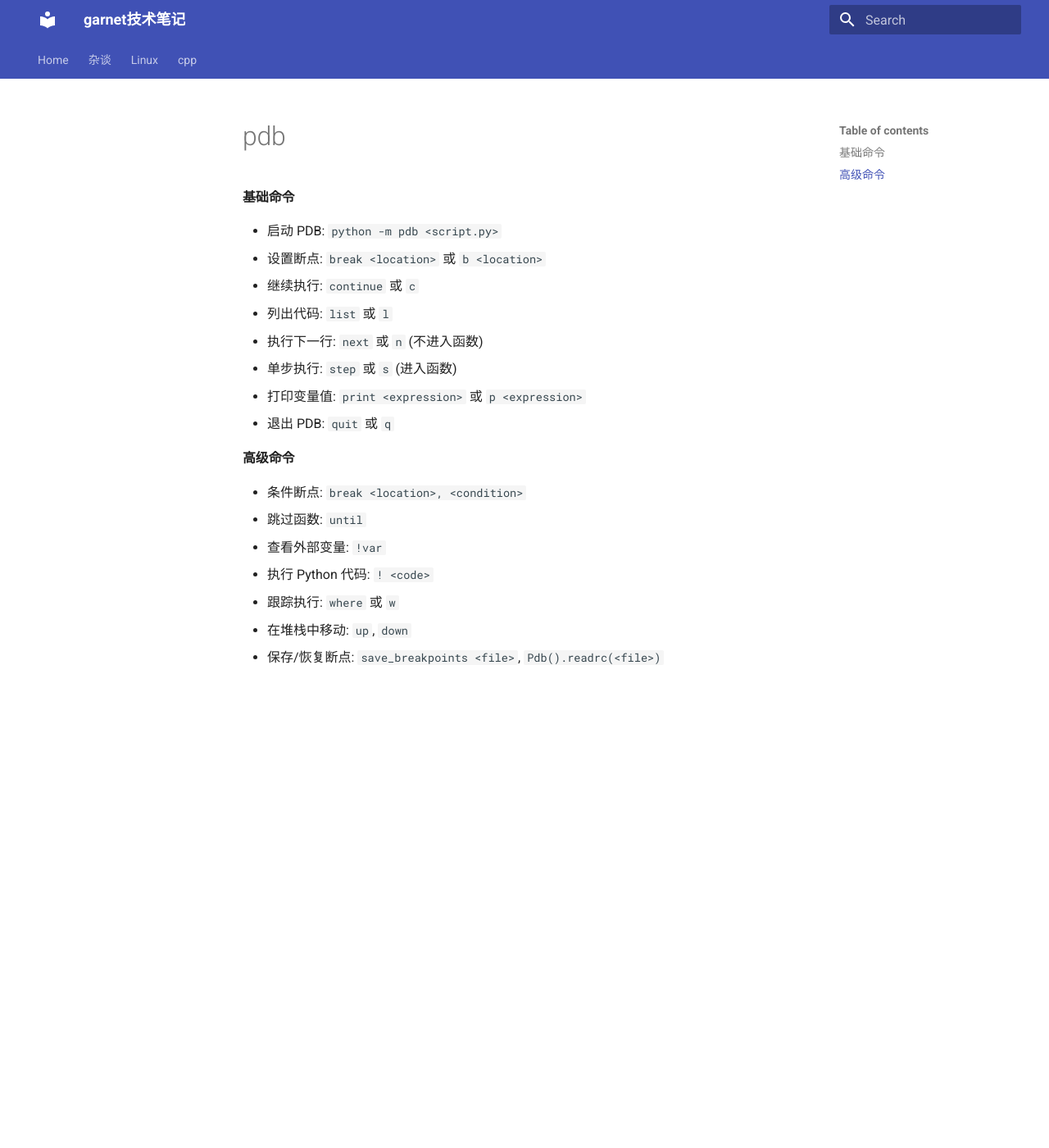
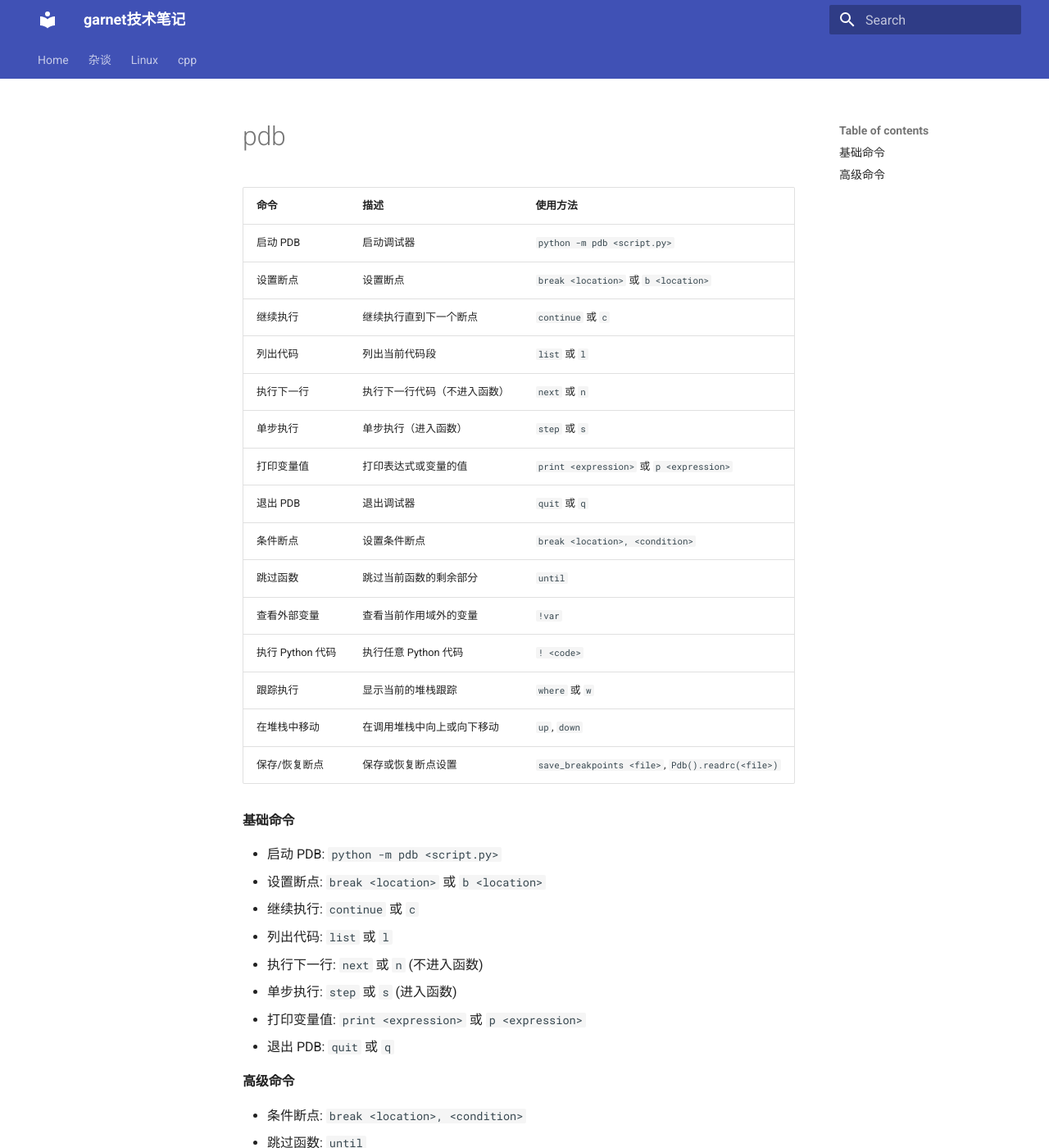
Before and after one commit to ymma98/technotes, an MkDocs documentation site: the page built from docs/python/pdb.md, in a window 1280 px wide and 1400 px high. Shown: the whole window at 82% size. Built offline with MkDocs 1.6.1 and Material for MkDocs 9.7.7, drawn with Linux system fonts in a browser that asks for light colours.

Commit message:
docs/python/pdb.md updated from https://stackedit.cn/

```diff
--- a/docs/python/pdb.md
+++ b/docs/python/pdb.md
@@ -1,4 +1,23 @@
 # pdb
+
+
+| **命令**               | **描述**                           | **使用方法**                     |
+|------------------------|------------------------------------|----------------------------------|
+| 启动 PDB               | 启动调试器                         | `python -m pdb <script.py>`      |
+| 设置断点               | 设置断点                           | `break <location>` 或 `b <location>` |
+| 继续执行               | 继续执行直到下一个断点             | `continue` 或 `c`                |
+| 列出代码               | 列出当前代码段                     | `list` 或 `l`                    |
+| 执行下一行             | 执行下一行代码（不进入函数）       | `next` 或 `n`                    |
+| 单步执行               | 单步执行（进入函数）               | `step` 或 `s`                    |
+| 打印变量值             | 打印表达式或变量的值               | `print <expression>` 或 `p <expression>` |
+| 退出 PDB               | 退出调试器                         | `quit` 或 `q`                    |
+| 条件断点               | 设置条件断点                       | `break <location>, <condition>`  |
+| 跳过函数               | 跳过当前函数的剩余部分             | `until`                          |
+| 查看外部变量           | 查看当前作用域外的变量             | `!var`                           |
+| 执行 Python 代码       | 执行任意 Python 代码               | `! <code>`                       |
+| 跟踪执行               | 显示当前的堆栈跟踪                 | `where` 或 `w`                   |
+| 在堆栈中移动           | 在调用堆栈中向上或向下移动         | `up`, `down`                     |
+| 保存/恢复断点          | 保存或恢复断点设置                 | `save_breakpoints <file>`, `Pdb().readrc(<file>)` |
 
 
 #### 基础命令
```
Also changed, not shown: other parts of docs/python/pdb.md (+1 -1 lines).
